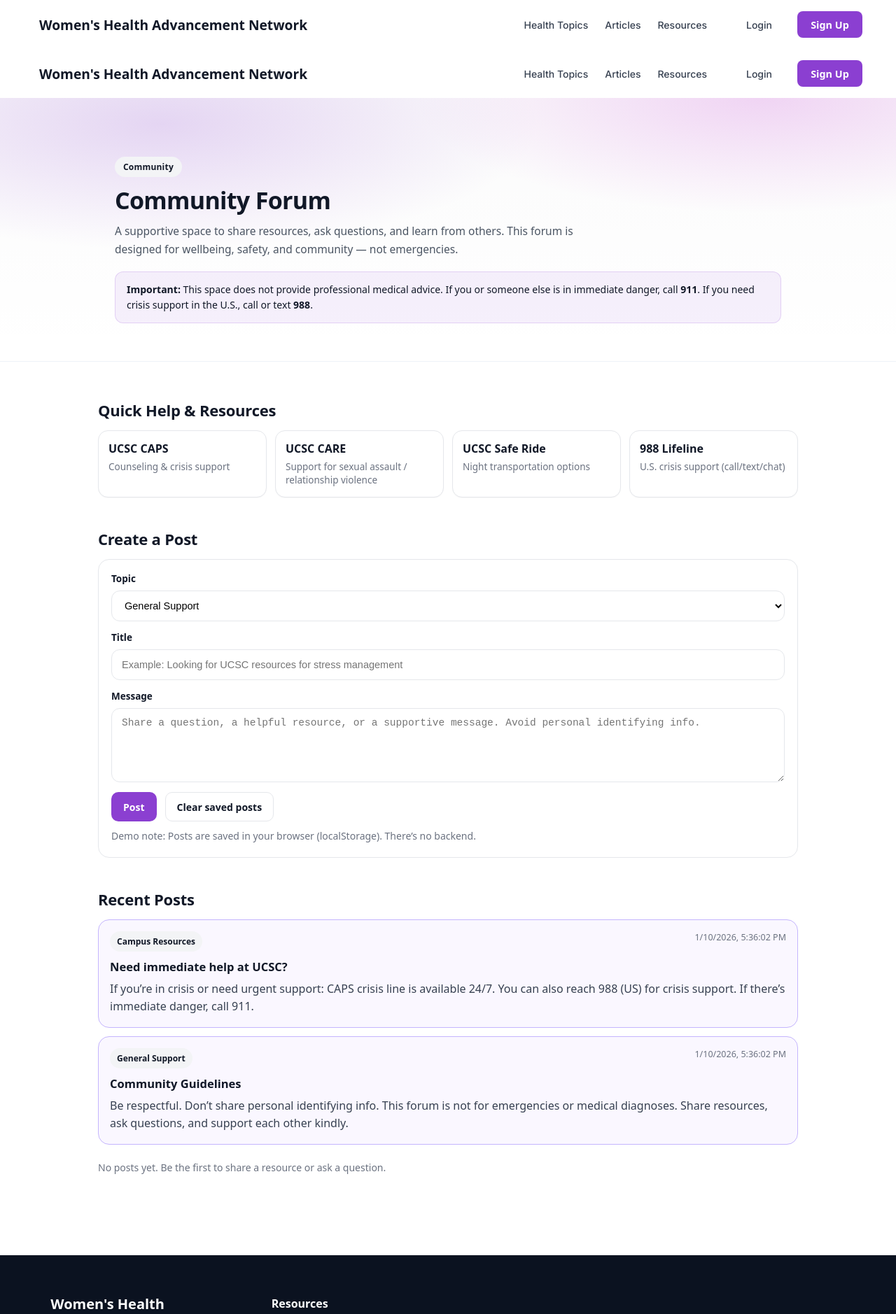
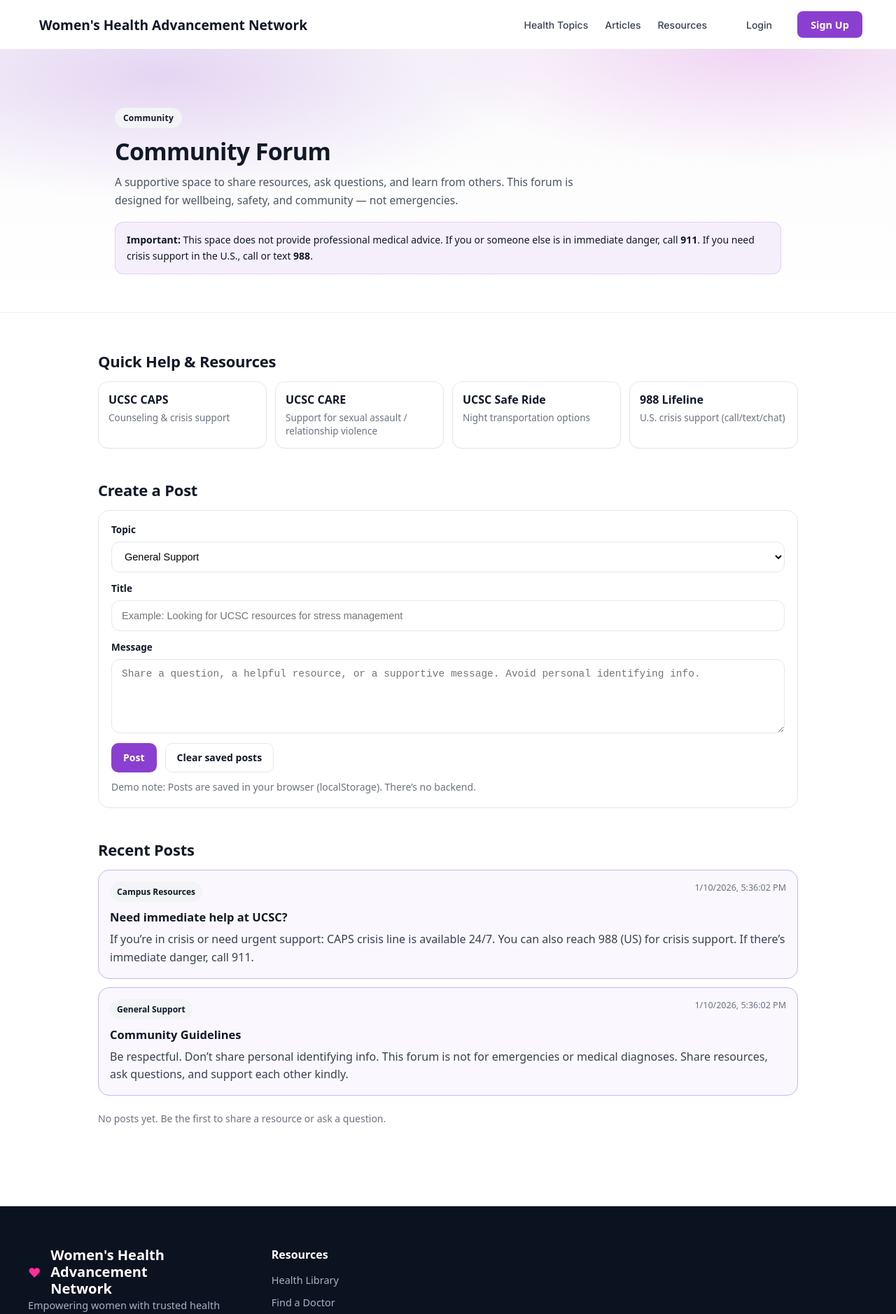
Before and after one commit to aagarw56/GDSC-WHAN, a React (Vite) app in the folder frontend/: page /community-forum in a window 1280 px wide. Shown: the top 1878 px of the page at 70% size. Built offline with nearby package versions, Linux system fonts and the light colour scheme.

Commit message:
Remove Navbar and Footer from CommunityForum
Removed Navbar and Footer components from CommunityForum.

```diff
--- a/frontend/src/pages/CommunityForum.jsx
+++ b/frontend/src/pages/CommunityForum.jsx
@@ -1,6 +1,4 @@
 import { useEffect, useMemo, useState } from "react";
-import Navbar from "../components/Navbar";
-import Footer from "../components/Footer";
 
 const STORAGE_KEY = "whan_forum_posts_v1";
 
@@ -104,7 +102,6 @@ export default function CommunityForum() {
 
   return (
     <>
-      <Navbar />
 
       <main className="topic-page">
         <section className="topic-hero">
@@ -252,8 +249,6 @@ export default function CommunityForum() {
           </section>
         </div>
       </main>
-
-      <Footer />
     </>
   );
 }
```
